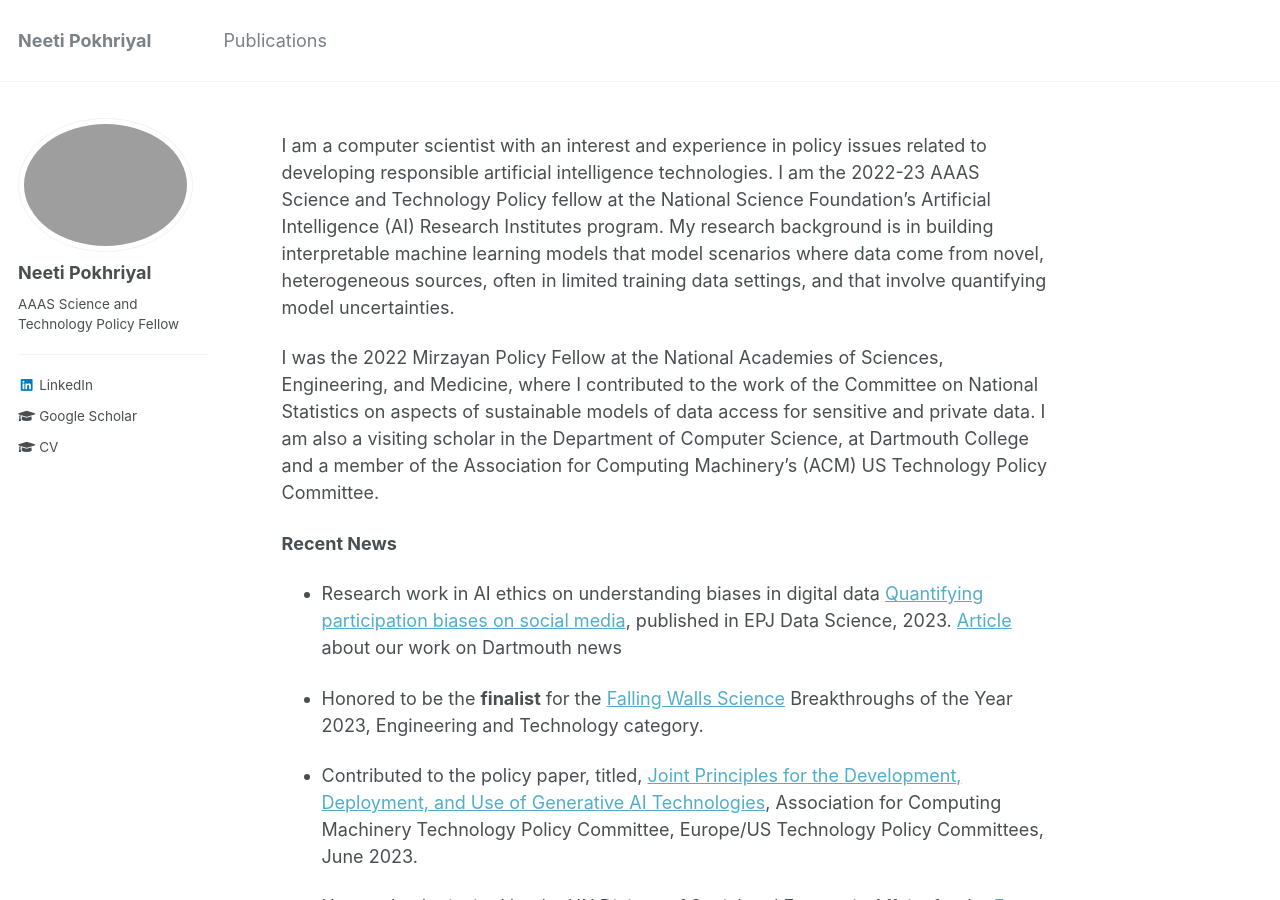
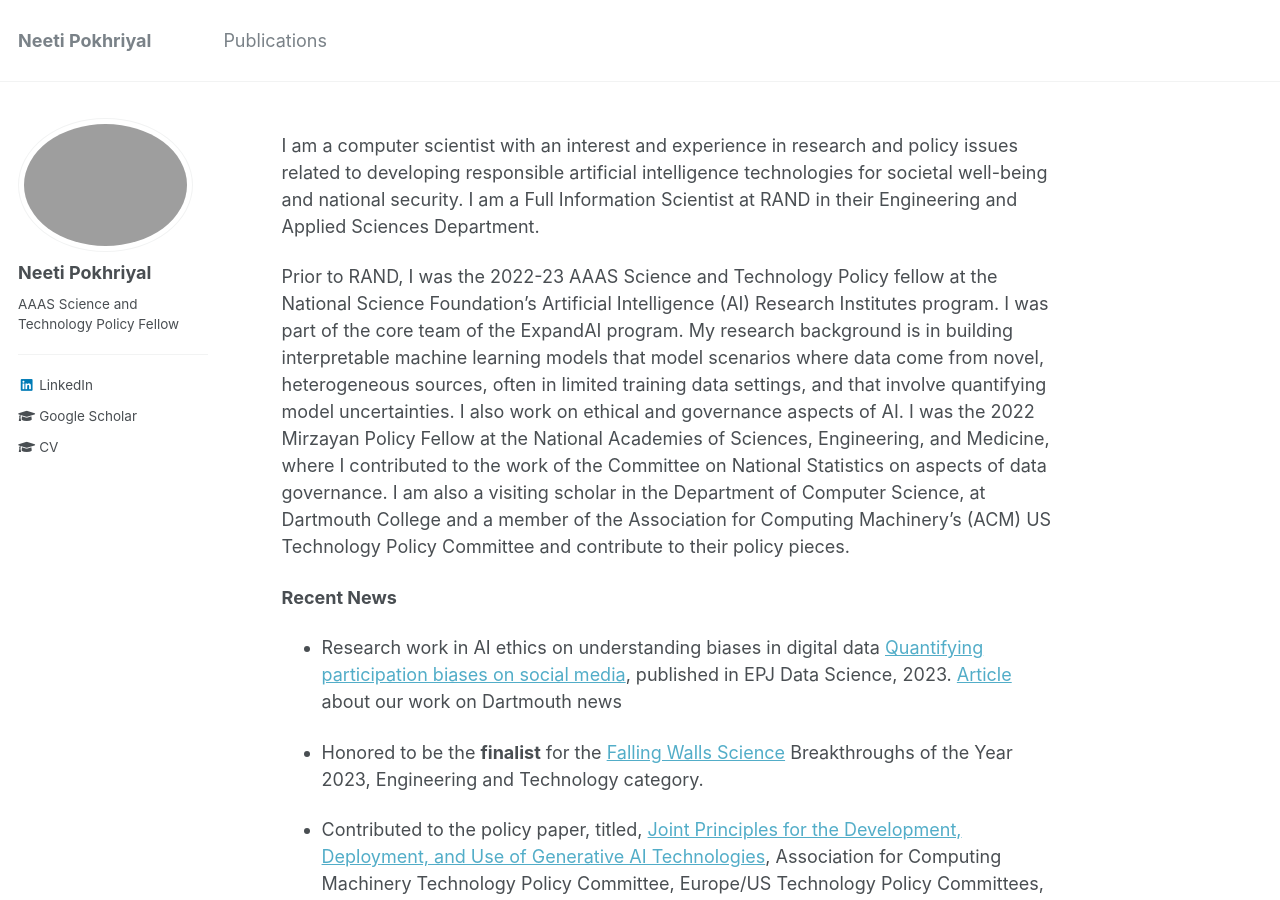
Before and after one commit to neetip/neetip.github.io, a Jekyll site: the page built from _pages/about.md, in a window 1280 px wide and 900 px high. Built offline with Jekyll 4.4.1, drawn with Linux system fonts in a browser that asks for light colours.

Commit message:
Update about.md

```diff
--- a/_pages/about.md
+++ b/_pages/about.md
@@ -7,9 +7,9 @@ redirect_from:
   - /about/
   - /about.html
 ---
-I am a computer scientist with an interest and experience in policy issues related to developing responsible artificial intelligence technologies. I am the 2022-23 AAAS Science and Technology Policy fellow at the National Science Foundation’s Artificial Intelligence (AI) Research Institutes program. My research background is in building interpretable machine learning models that model scenarios where data come from novel, heterogeneous sources, often in limited training data settings, and that involve quantifying model uncertainties.
+I am a computer scientist with an interest and experience in research and policy issues related to developing responsible artificial intelligence technologies for societal well-being and national security. I am a Full Information Scientist at RAND in their Engineering and Applied Sciences Department.
 
-I was the 2022 Mirzayan Policy Fellow at the National Academies of Sciences, Engineering, and Medicine, where I contributed to the work of the Committee on National Statistics on aspects of sustainable models of data access for sensitive and private data. I am also a visiting scholar in the Department of Computer Science, at Dartmouth College and a member of the Association for Computing Machinery’s (ACM) US Technology Policy Committee.
+Prior to RAND, I was the 2022-23 AAAS Science and Technology Policy fellow at the National Science Foundation's Artificial Intelligence (AI) Research Institutes program. I was part of the core team of the ExpandAI program. My research background is in building interpretable machine learning models that model scenarios where data come from novel, heterogeneous sources, often in limited training data settings, and that involve quantifying model uncertainties. I also work on ethical and governance aspects of AI. I was the 2022 Mirzayan Policy Fellow at the National Academies of Sciences, Engineering, and Medicine, where I contributed to the work of the Committee on National Statistics on aspects of data governance. I am also a visiting scholar in the Department of Computer Science, at Dartmouth College and a member of the Association for Computing Machinery’s (ACM) US Technology Policy Committee and contribute to their policy pieces.
 
 <b> Recent News</b>
 * Research work in AI ethics on understanding biases in digital data <a href="https://epjdatascience.springeropen.com/articles/10.1140/epjds/s13688-023-00405-6">Quantifying participation biases on social media</a>, published in EPJ Data Science, 2023. <a href="https://home.dartmouth.edu/news/2023/09/defining-participation-bias-social-media">Article</a> about our work on Dartmouth news
```
